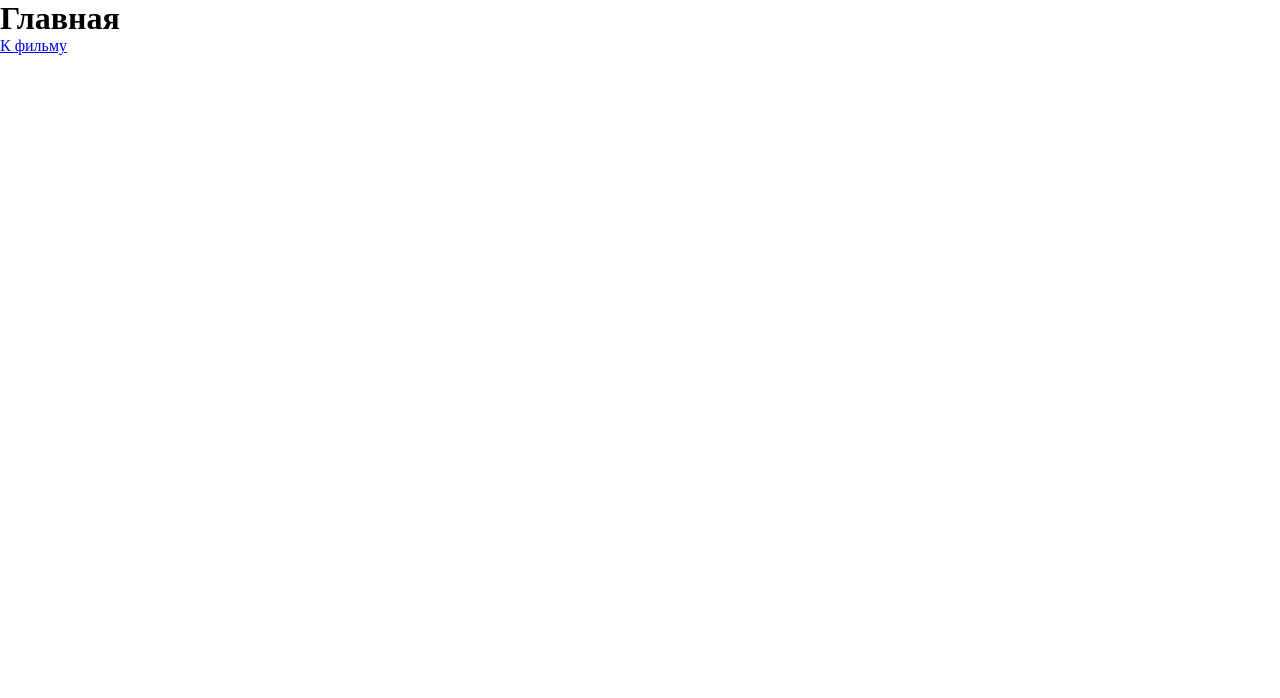
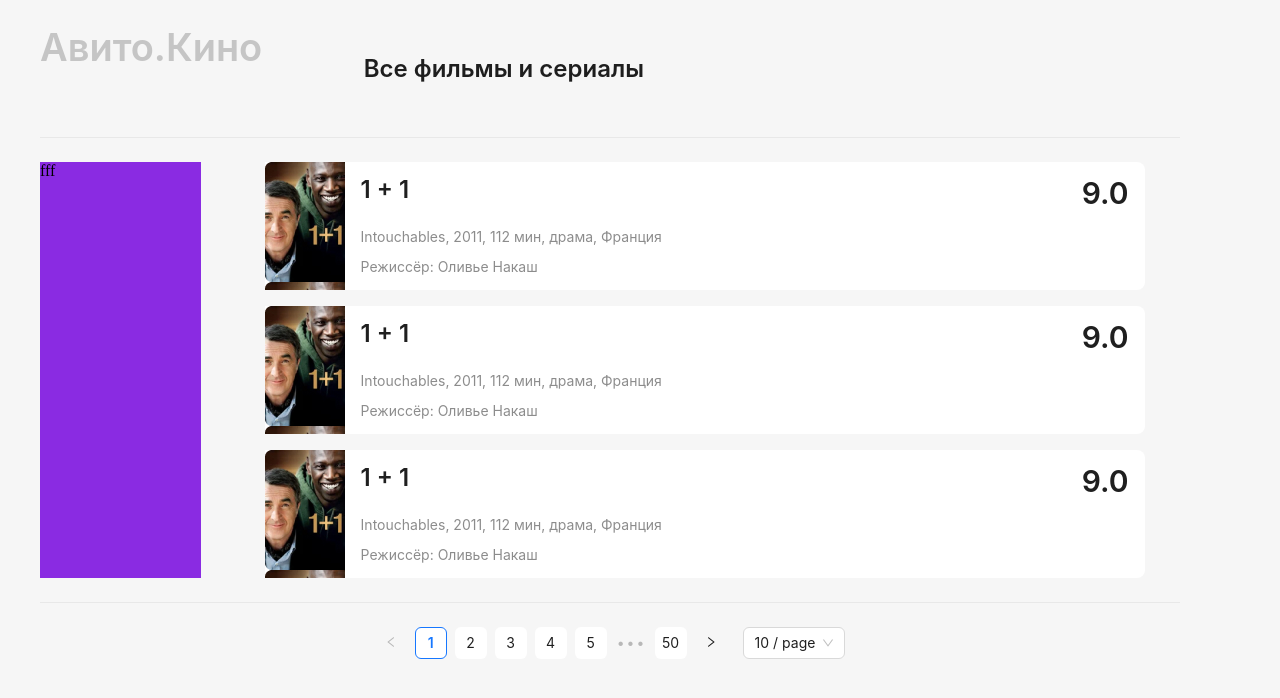
Before and after one commit to AnnaRyakhova/movies, a React (Create React App) app: page / in a window 1280 px wide. Shown: the top 698 px of the page. Built offline with nearby package versions, Linux system fonts and the light colour scheme.

Commit message:
Change MainPage

```diff
--- a/src/pages/Main/MainPage.module.css
+++ b/src/pages/Main/MainPage.module.css
@@ -0,0 +1,42 @@
+.background {
+  background-color: #f6f6f6;
+  height: 100lvh;
+}
+
+.root {
+  max-width: 1220px;
+  padding: 24px 40px;
+}
+
+.wrapper {
+  display: flex;
+  flex-direction: column;
+}
+.title {
+  display: flex;
+  max-width: 604px;
+  justify-content: space-between;
+  align-items: start;
+  padding-bottom: 16px;
+}
+
+.content {
+  display: flex;
+  gap: 64px;
+}
+
+.sider {
+  width: 200px;
+  background-color: blueviolet;
+}
+
+.movies {
+  display: flex;
+  flex-direction: column;
+  gap: 16px;
+  width: 100%;
+}
+
+.pagination {
+  align-self: center;
+}
--- a/src/pages/Main/MainPage.tsx
+++ b/src/pages/Main/MainPage.tsx
@@ -1,11 +1,32 @@
-import { Link } from 'react-router-dom'
+import { Typography, Divider, Pagination } from 'antd'
+
 import styles from './MainPage.module.css'
+import { MovieCard } from '../../components/FilmCard/MovieCard'
+
+const { Title } = Typography
 
 export const MainPage = () => {
   return (
-    <div>
-      <h1>Главная</h1>
-      <Link to="/movie/1">К фильму</Link>
+    <div className={styles.background}>
+      <div className={styles.root}>
+        <div className={styles.wrapper}>
+          <div className={styles.title}>
+            <Title style={{ color: '#C5C5C5' }}>Авито.Кино</Title>
+            <Title level={3}>Все фильмы и сериалы</Title>
+          </div>
+          <Divider />
+          <div className={styles.content}>
+            <div className={styles.sider}>fff</div>
+            <div className={styles.movies}>
+              <MovieCard />
+              <MovieCard />
+              <MovieCard />
+            </div>
+          </div>
+          <Divider />
+          <Pagination defaultCurrent={1} total={500} className={styles.pagination} />
+        </div>
+      </div>
     </div>
   )
 }
```
